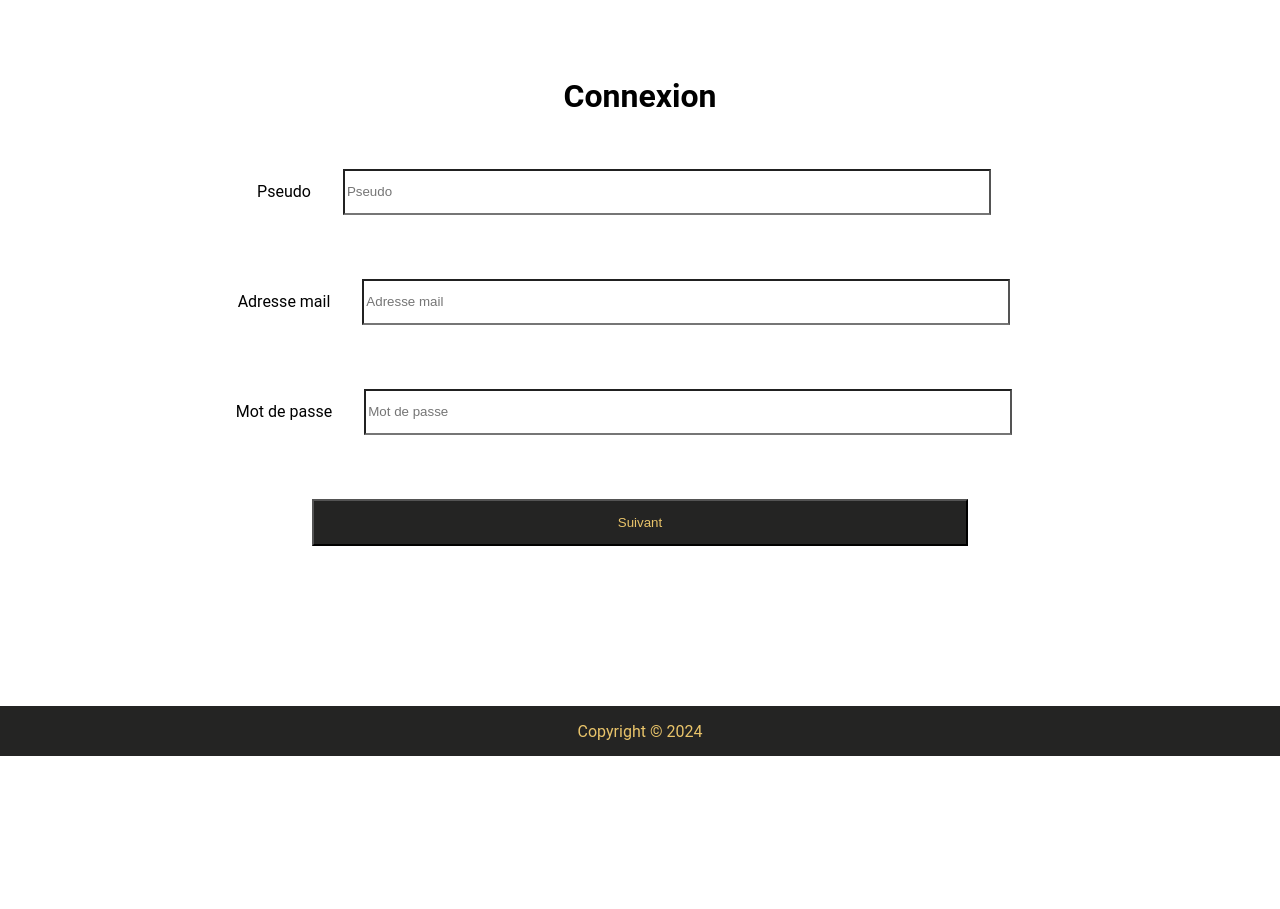
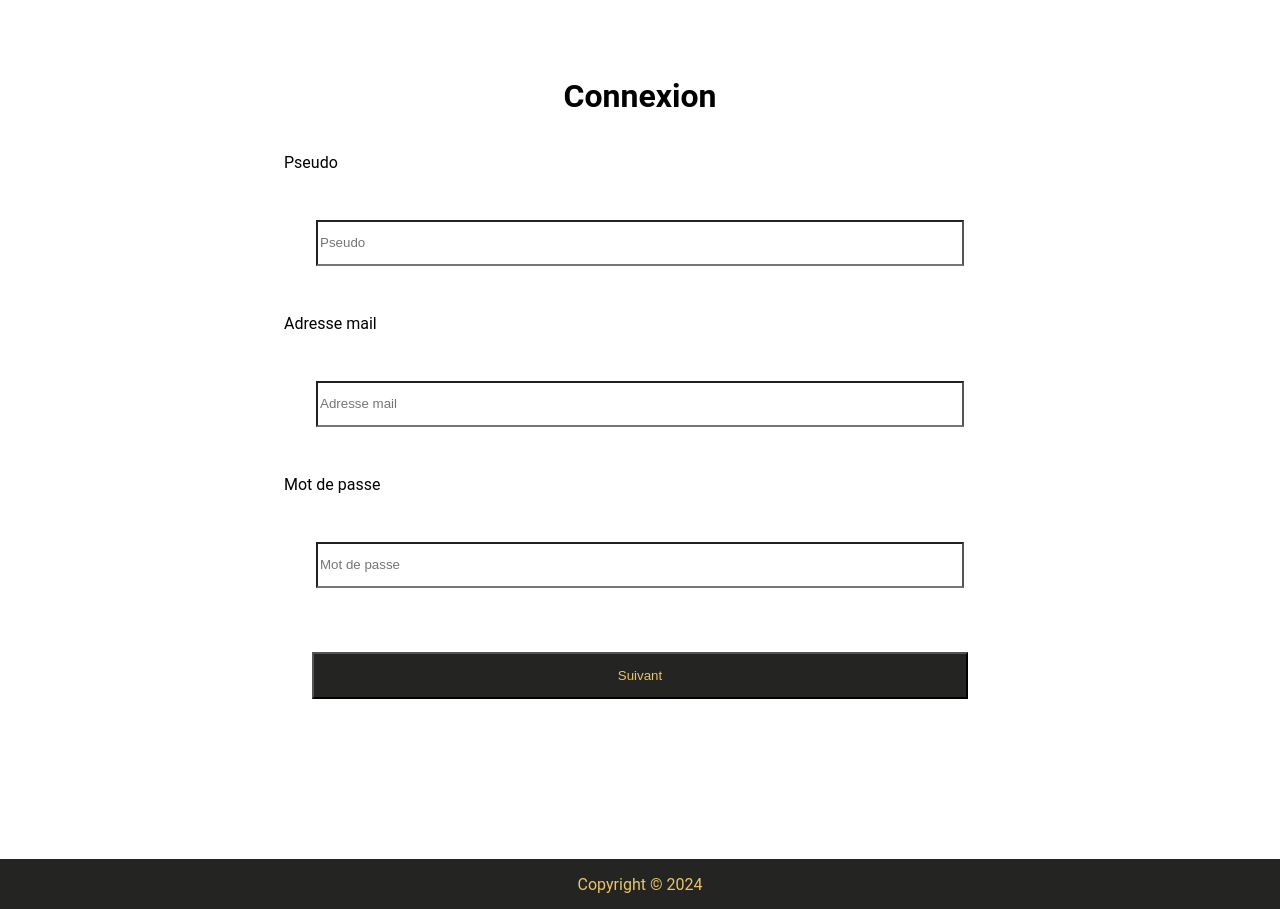
Before and after one commit to WildCodeSchool-2024-02/JS-lyon-0224-P3-globalmeals, a React (Vite) app in the folder client/: page /formulaireP in a window 1280 px wide. Shown: the part 1000-1909 px from the top of the page. Before the commit the page ends 1756 px from the top, so only its background shows below. Built offline with nearby package versions, Linux system fonts and the light colour scheme.

Commit message:
first step update form

```diff
--- a/client/src/components/formulaire/connexion.jsx
+++ b/client/src/components/formulaire/connexion.jsx
@@ -6,15 +6,15 @@ function Connexion() {
       <form className="form">
         <h1>Connexion</h1>
 
-        <label className="inscritoi" htmlFor="pseudo">Pseudo
+        <label className="inscritoi" htmlFor="pseudo"><p>Pseudo</p>
           <input id="pseudo" placeholder="Pseudo" type="text" />
         </label>
 
-        <label className="adresse" htmlFor="mail">Adresse mail
+        <label className="adresse" htmlFor="mail"><p>Adresse mail</p>
           <input id="mail" placeholder="Adresse mail" type="text" />
         </label>
 
-        <label className="mot" htmlFor="passe">Mot de passe
+        <label className="mot" htmlFor="passe"><p>Mot de passe</p>
           <input id="passe" placeholder="Mot de passe" type="text" />
         </label>
 
```
